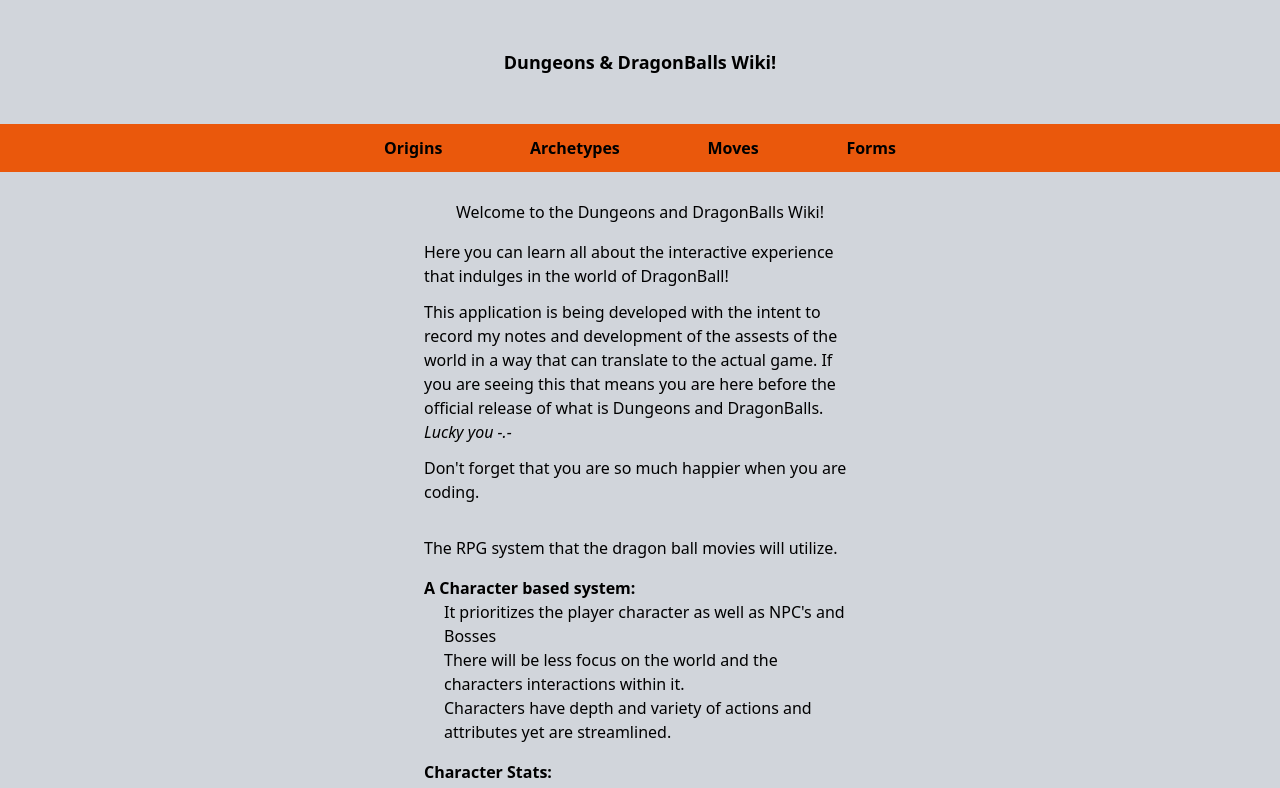
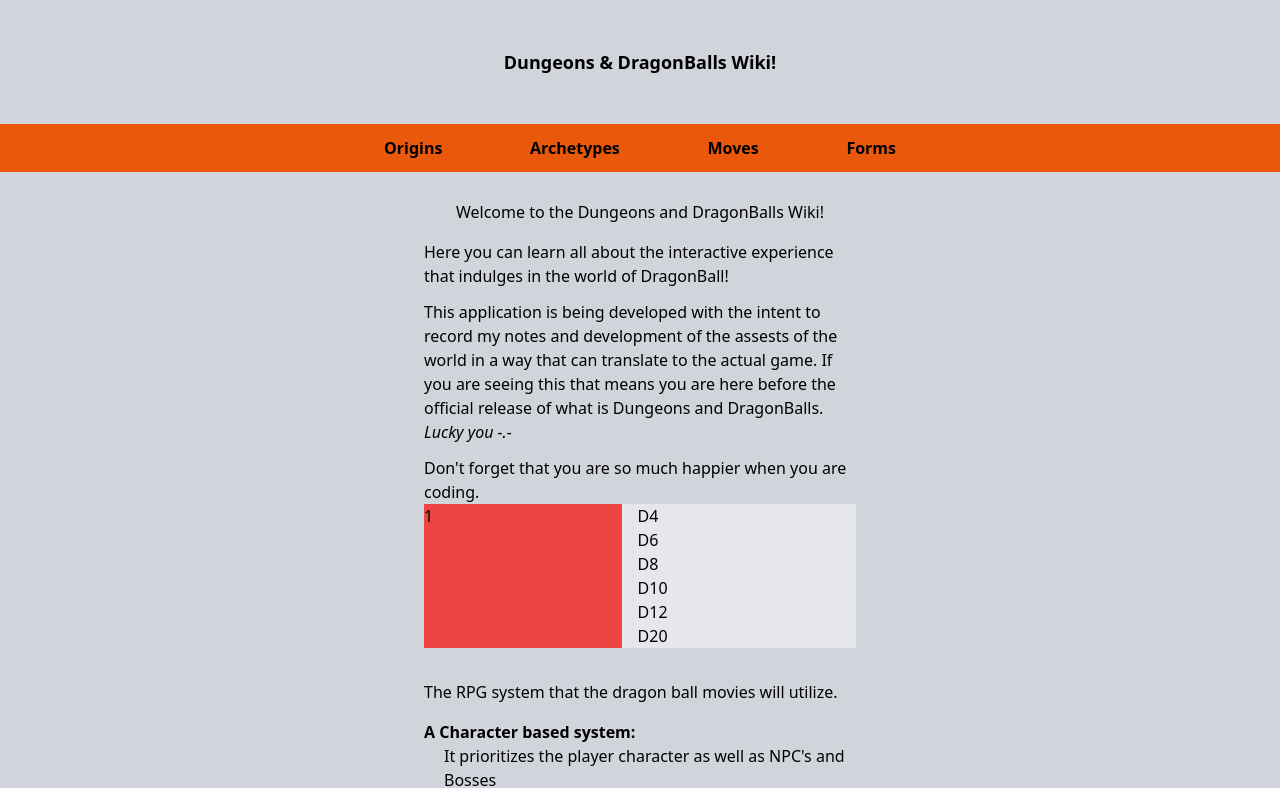
Before and after one commit to KylePep/ddbwiki, a Next.js app: page / in a window 1280 px wide. Shown: the top 788 px of the page. Built offline with nearby package versions, Linux system fonts and the light colour scheme.

Commit message:
Created Dice component

```diff
--- /dev/null
+++ b/app/components/Dice.tsx
@@ -0,0 +1,20 @@
+import React from 'react'
+
+export default function Dice() {
+  return (
+    <>
+      <div className='grid grid-rows-1 grid-flow-col gap-4 bg-gray-200 '>
+        <div className='min-h-20 bg-red-500'>1</div>
+        <div className='grid grid-rows-6 grid-flow-col'>
+          <div>D4</div>
+          <div>D6</div>
+          <div>D8</div>
+          <div>D10</div>
+          <div>D12</div>
+          <div>D20</div>
+        </div>
+
+      </div>
+    </>
+  )
+}
--- a/app/page.tsx
+++ b/app/page.tsx
@@ -5,6 +5,7 @@ import SpecialResources from "./components/SpecialResources";
 import CharacterStats from "./components/CharacterStats";
 import SparkingMeter from "./components/SparkingMeter";
 import CharacterAttributes from "./components/CharacterAttributes";
+import Dice from "./components/Dice";
 
 export default function Home() {
   return (
@@ -23,6 +24,7 @@ export default function Home() {
           {`Don't forget that you are so much happier when you are coding.`}
         </h4>
       </div>
+      <Dice/>
       <CharacterStats/>
       <SpecialResources/>
       <SparkingMeter/>
```
